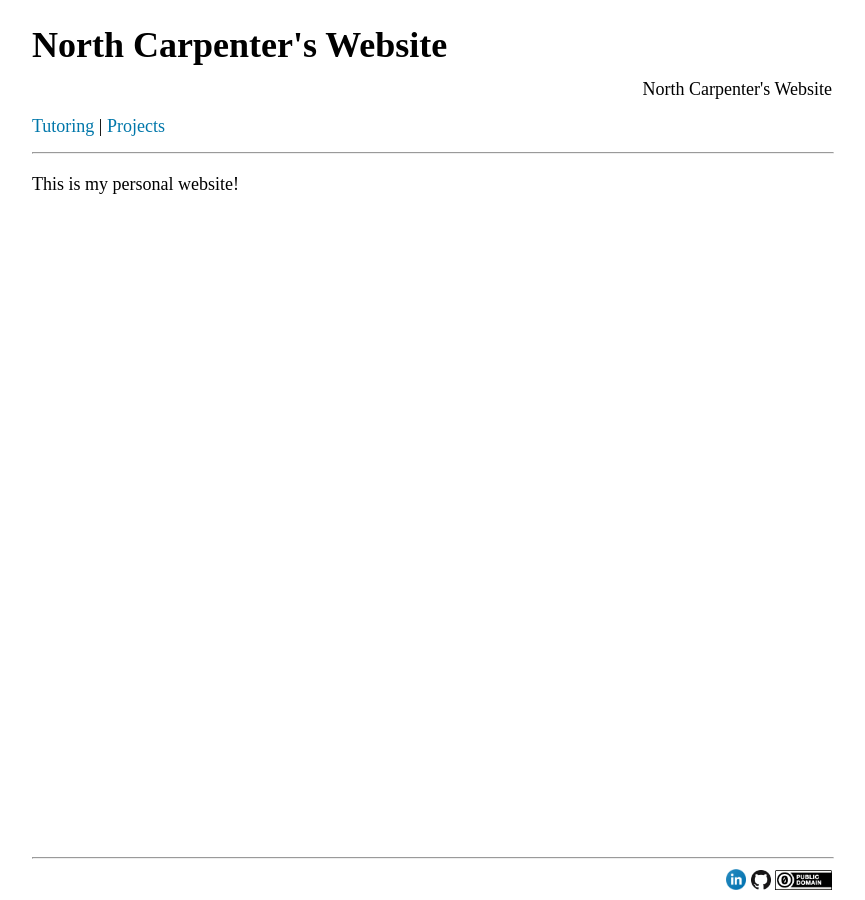
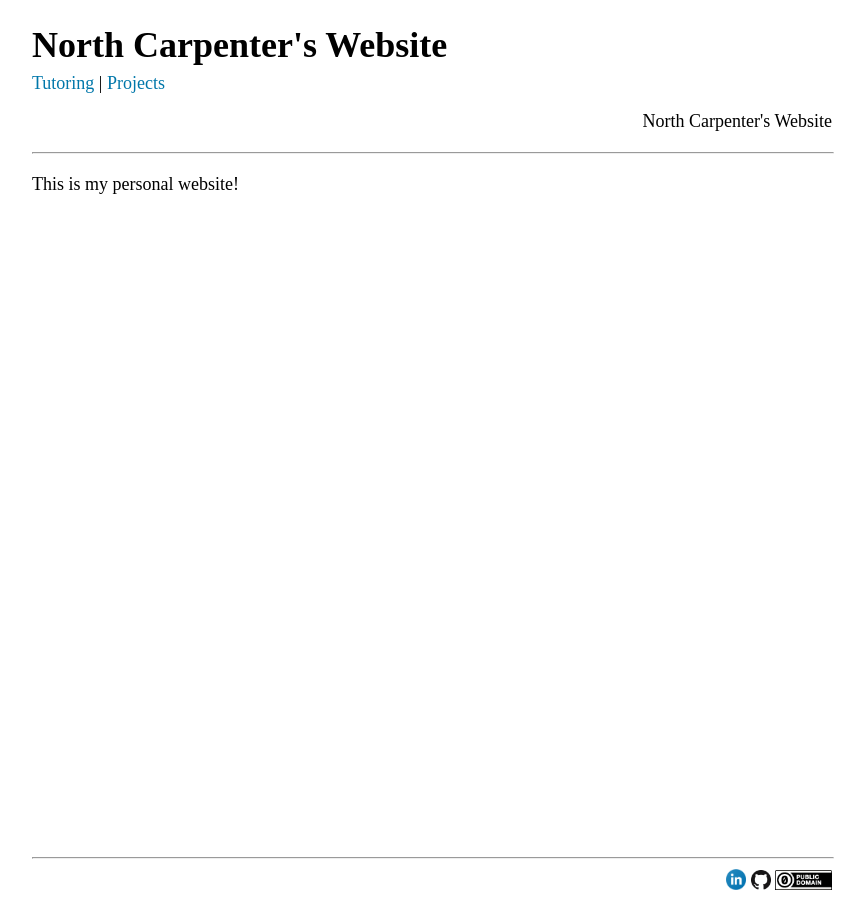
Before and after one commit to NorthCarpenter/NorthCarpenter.github.io, a Jekyll site: the page built from index.md, in a window 1280 px wide. Shown: the whole page, without its empty margins (208-1073 px from the left). Built offline with Jekyll 4.4.1, drawn with Linux system fonts in a browser that asks for light colours.

Commit message:
Alignment for name fix

```diff
--- a/_includes/navigation.html
+++ b/_includes/navigation.html
@@ -14,6 +14,6 @@
         </a>
         {% unless forloop.last %}<span> | </span>{% endunless %}
     {% endfor -%}
-</nav>
+</nav></a><div style="text-align: right;"><a href="/" style="text-decoration: none; color: black;"><p>North Carpenter's Website</p></a></div>
 <hr>
 </body>
--- a/_layouts/default.html
+++ b/_layouts/default.html
@@ -24,10 +24,7 @@
 
 <body>
     <header>
-        <a href="/" style="text-decoration: none; color: black;"><h1>{{ page.title }}</h1></a>
-        <div style="text-align: right;">
-                    <a href="/" style="text-decoration: none; color: black;"><p>North Carpenter's Website</p></a>
-        </div>
+        <a href="/" style="text-decoration: none; color: black;"><h1>{{ page.title }}</h1>
     </header>
     <!-- Navigation -->
     {% include navigation.html %}
```
